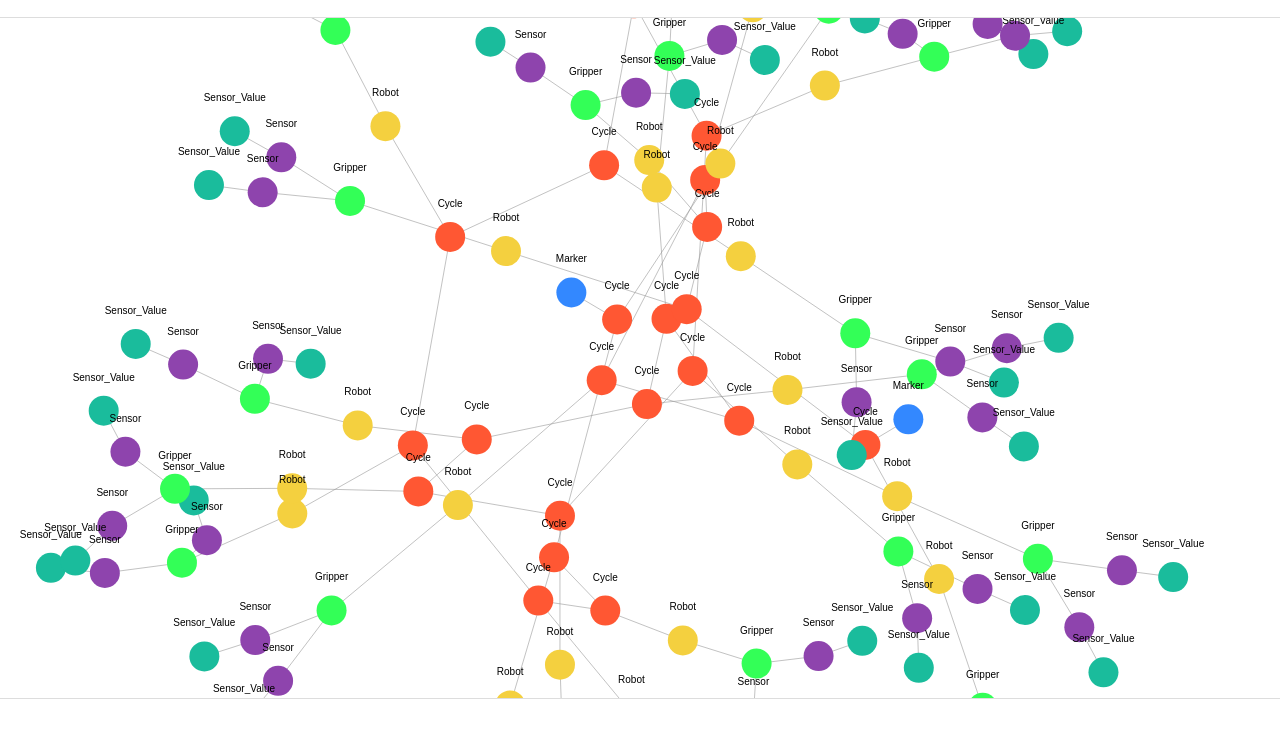
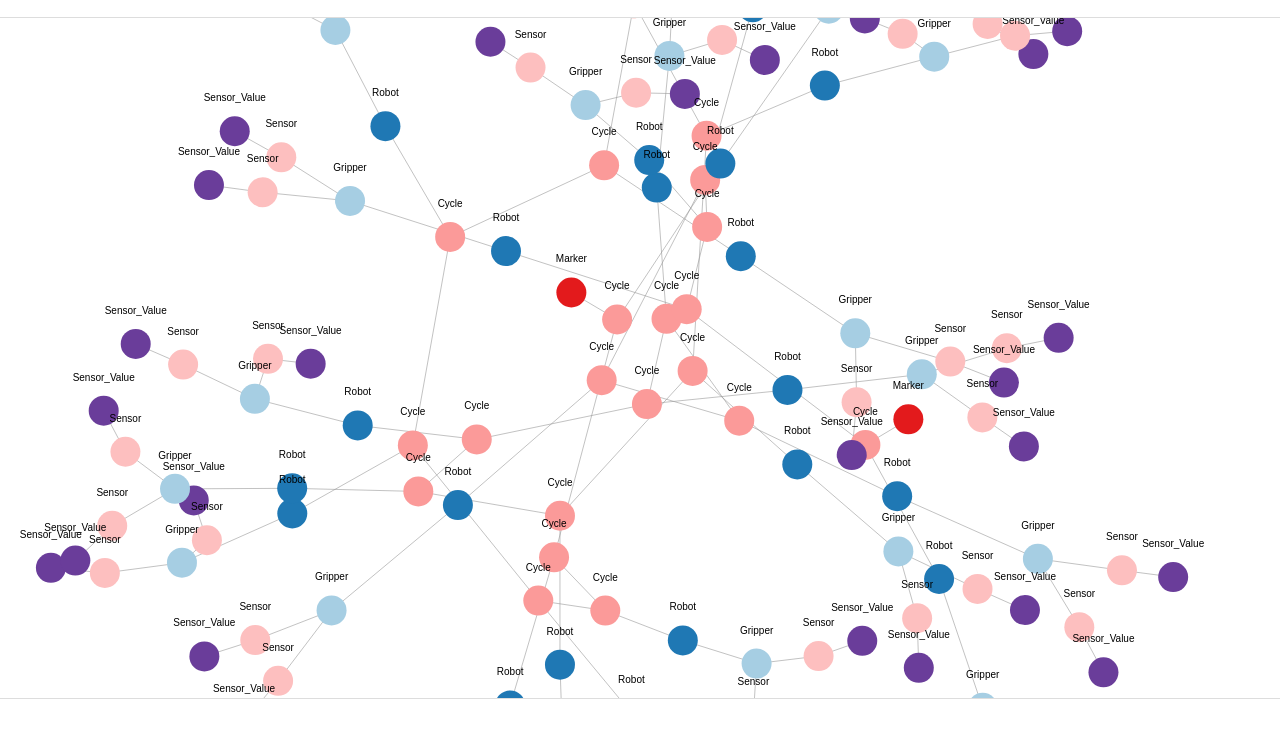
Before and after one commit to revathyramanan/Dynamic-Process-Ontology, a plain HTML site: page graph_viewer/d3_graph.html in a window 1280 px wide. Shown: the part 51-788 px from the top of the page. Drawn offline with nearby package versions, Linux system fonts and the light colour scheme; animation ran at ten frames a second.

Commit message:
d3 graph

```diff
--- a/graph_viewer/d3_graph.html
+++ b/graph_viewer/d3_graph.html
@@ -111,12 +111,12 @@
     <script>
         // Custom colors based on node type
         const customColors = {
-            "Cycle": "#FF5733",
-            "Gripper": "#33FF57",
-            "Marker": "#3388FF",
-            "Robot": "#F4D03F",
-            "Sensor": "#8E44AD",
-            "Sensor_Value": "#1ABC9C",
+            "Cycle": "#FB9A99",
+            "Gripper": "#A6CEE3",
+            "Marker": "#E31A1C",
+            "Robot": "#1F78B4",
+            "Sensor": "#FDBFBF",
+            "Sensor_Value": "#6A3D9A",
             "default": "#CCCCCC"
         };
 
```
